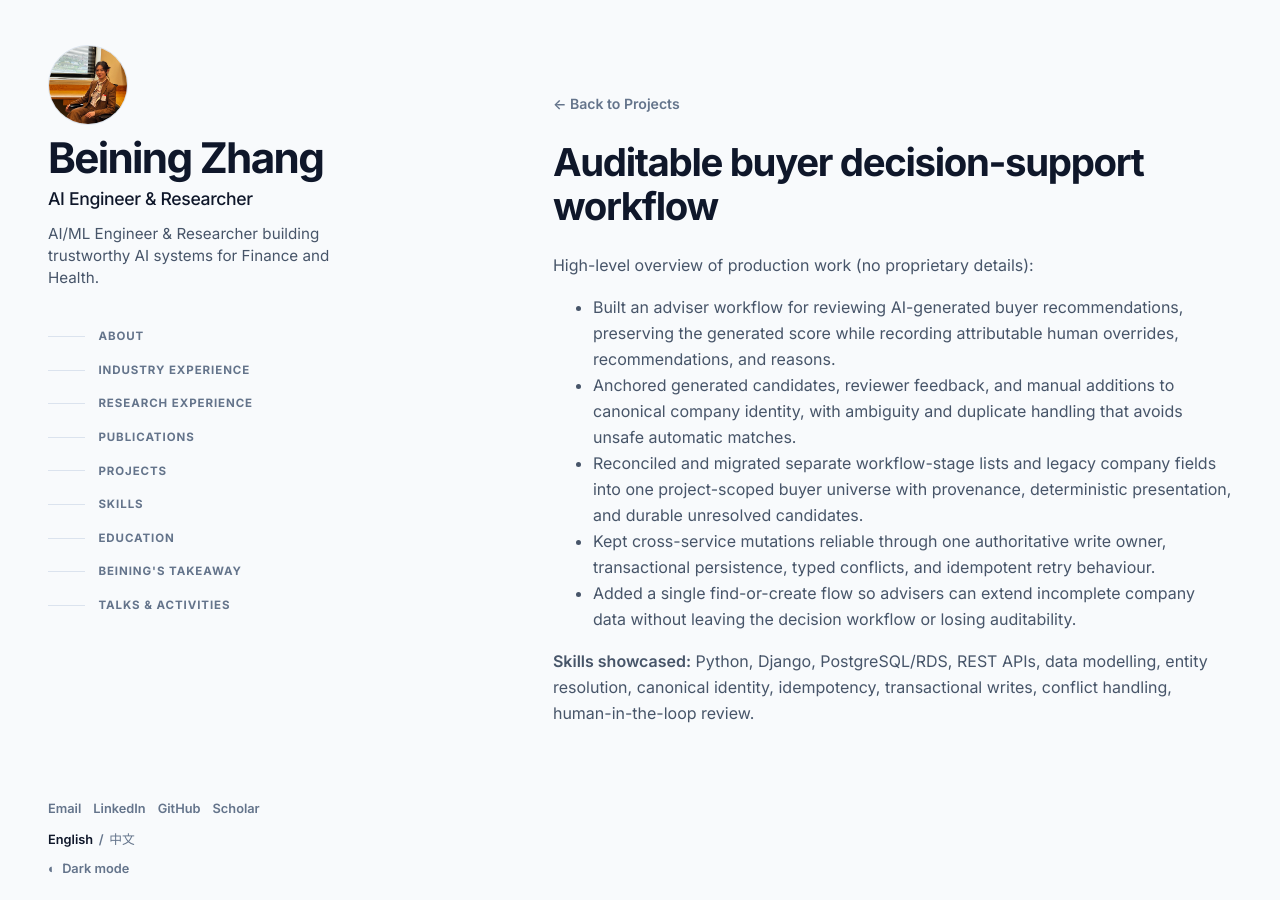
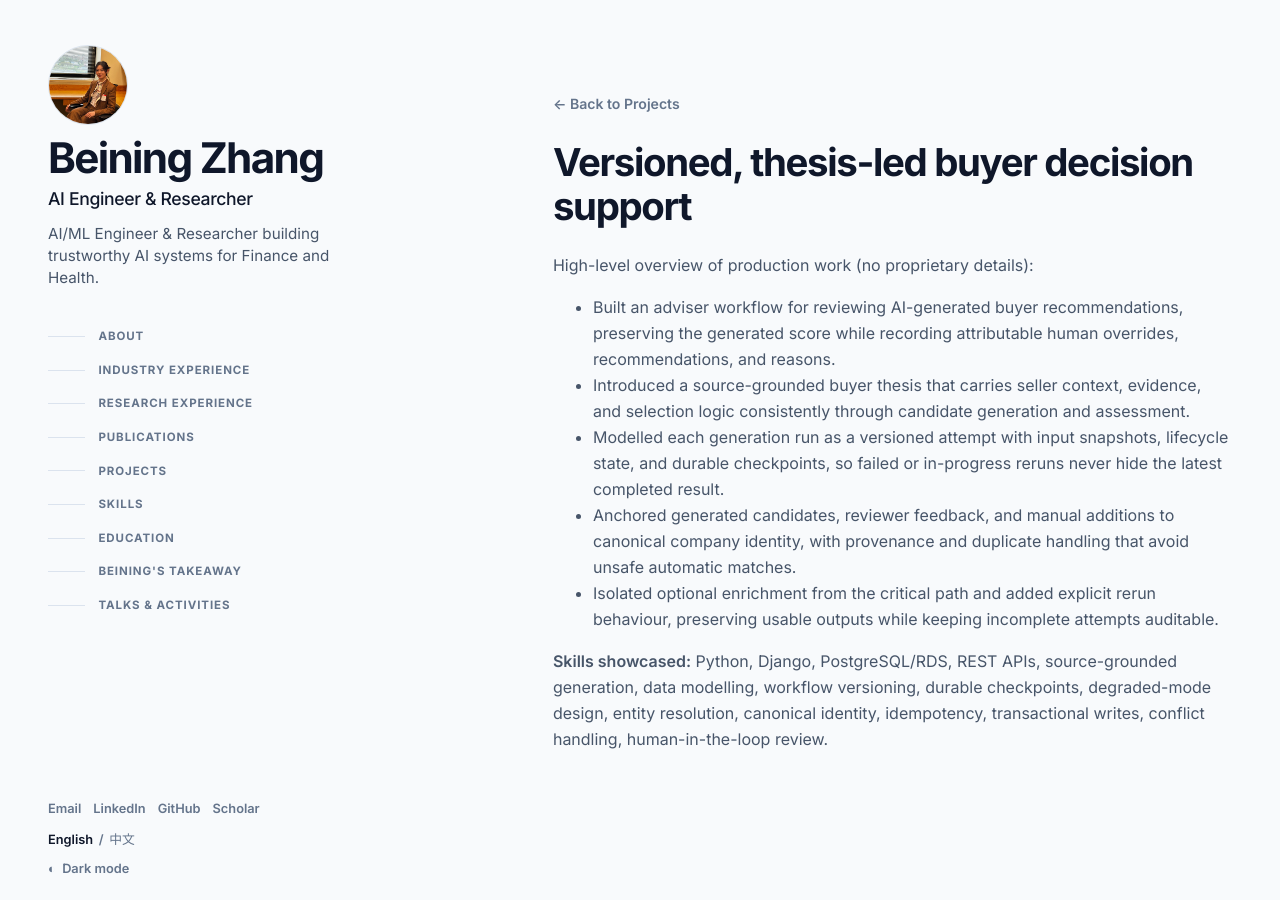
Before and after one commit to BeiningZhang/beiningzhang.github.io, a Jekyll site: the page built from _portfolio/portfolio-5.md, in a window 1280 px wide. Built offline with Jekyll 4.4.1, drawn with Linux system fonts in a browser that asks for light colours.

Commit message:
Add weekly portfolio update for 12 September 2026 (#14)

```diff
--- a/_portfolio/portfolio-5.md
+++ b/_portfolio/portfolio-5.md
@@ -1,15 +1,15 @@
 ---
-title: "Auditable buyer decision-support workflow"
-excerpt: "Turning AI-generated buyer recommendations into a reviewable, identity-aware workflow for advisers."
+title: "Versioned, thesis-led buyer decision support"
+excerpt: "Turning AI-generated buyer recommendations into a recoverable, evidence-grounded workflow for advisers."
 collection: portfolio
 ---
 
 High-level overview of production work (no proprietary details):
 
 - Built an adviser workflow for reviewing AI-generated buyer recommendations, preserving the generated score while recording attributable human overrides, recommendations, and reasons.
-- Anchored generated candidates, reviewer feedback, and manual additions to canonical company identity, with ambiguity and duplicate handling that avoids unsafe automatic matches.
-- Reconciled and migrated separate workflow-stage lists and legacy company fields into one project-scoped buyer universe with provenance, deterministic presentation, and durable unresolved candidates.
-- Kept cross-service mutations reliable through one authoritative write owner, transactional persistence, typed conflicts, and idempotent retry behaviour.
-- Added a single find-or-create flow so advisers can extend incomplete company data without leaving the decision workflow or losing auditability.
+- Introduced a source-grounded buyer thesis that carries seller context, evidence, and selection logic consistently through candidate generation and assessment.
+- Modelled each generation run as a versioned attempt with input snapshots, lifecycle state, and durable checkpoints, so failed or in-progress reruns never hide the latest completed result.
+- Anchored generated candidates, reviewer feedback, and manual additions to canonical company identity, with provenance and duplicate handling that avoid unsafe automatic matches.
+- Isolated optional enrichment from the critical path and added explicit rerun behaviour, preserving usable outputs while keeping incomplete attempts auditable.
 
-**Skills showcased:** Python, Django, PostgreSQL/RDS, REST APIs, data modelling, entity resolution, canonical identity, idempotency, transactional writes, conflict handling, human-in-the-loop review.
+**Skills showcased:** Python, Django, PostgreSQL/RDS, REST APIs, source-grounded generation, data modelling, workflow versioning, durable checkpoints, degraded-mode design, entity resolution, canonical identity, idempotency, transactional writes, conflict handling, human-in-the-loop review.
```
Also changed, not shown: _includes/sections/industry.html (+1 -1 lines), _includes/sections/skills.html (+2 -2 lines), _pages/industry-experience.md (+1 -1 lines), _pages/skills.md (+2 -2 lines).
